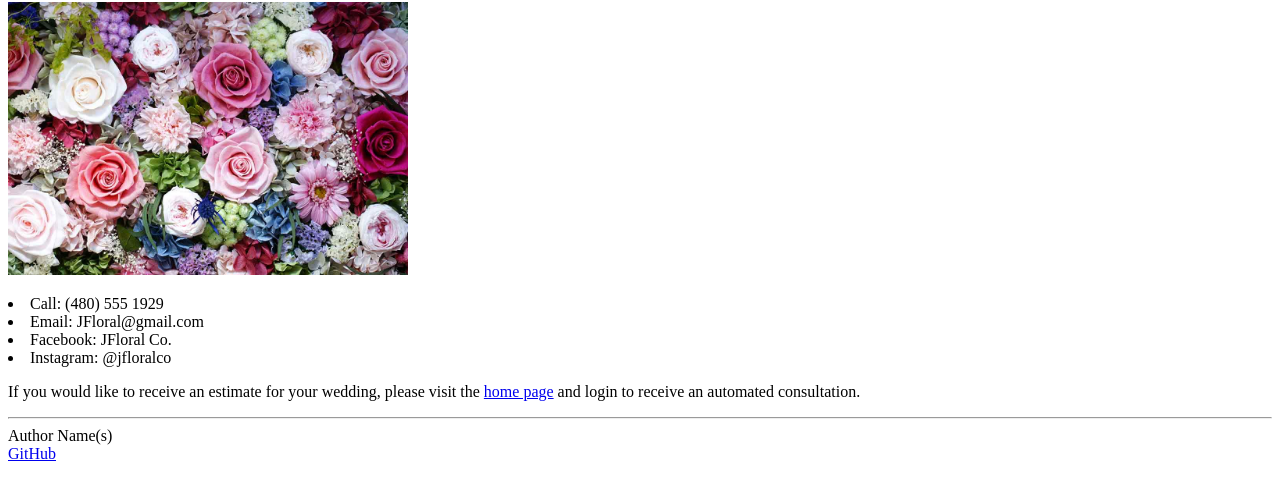
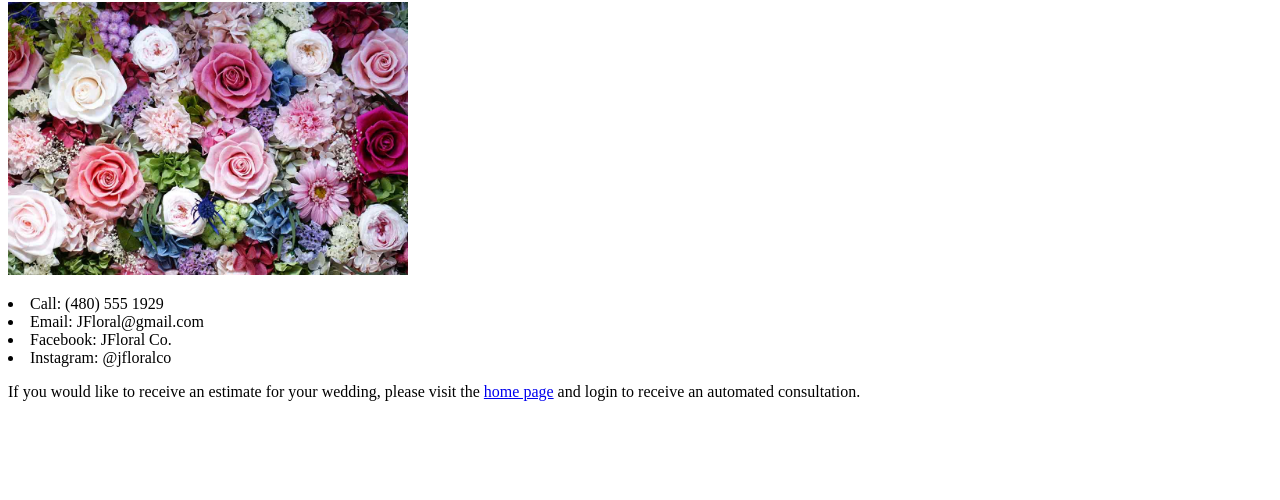
Before and after one commit to jacjacattac/startup, a plain HTML site: page jfloral-html/contact.html in a window 1280 px wide. Shown: the part 248-748 px from the top of the page. Drawn offline with Linux system fonts and the light colour scheme.

Commit message:
took out unneccesary code on a couple pages

```diff
--- a/jfloral-html/contact.html
+++ b/jfloral-html/contact.html
@@ -38,12 +38,5 @@
         and login to receive an automated consultation.
       </p>
 
-
-    <footer>
-      <hr />
-      <span class="text-reset">Author Name(s)</span>
-      <br />
-      <a href="https://github.com/webprogramming260/simon-html">GitHub</a>
-    </footer>
   </body>
 </html>
```
Also changed, not shown: jfloral-html/about.html (+1 -6 lines).
